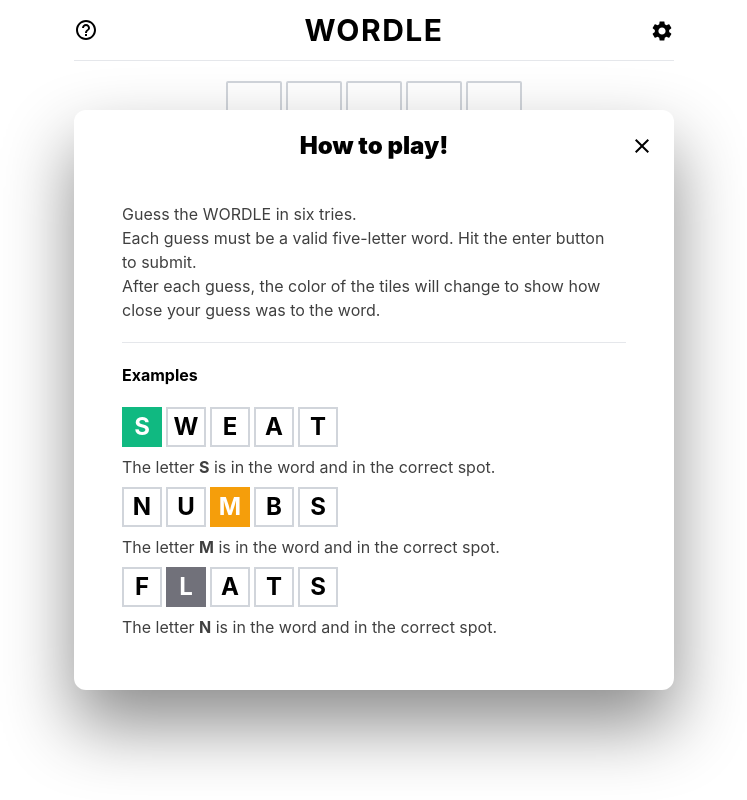
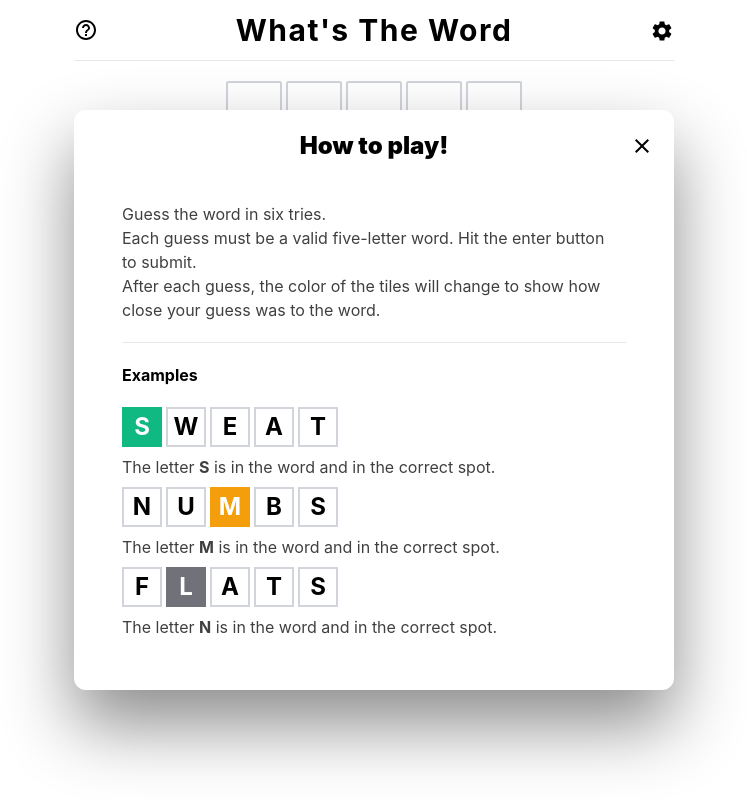
Before and after one commit to cis3296f22/prj-04-whatstheword, a React (Create React App) app: page / in a window 1280 px wide. Both pictures are taken after a click on the icon 352 px from the left and 30 px from the top of the page. Shown: the whole page, without its empty margins (266-1013 px from the left). Built offline with nearby package versions, Linux system fonts and the light colour scheme.

Commit message:
updated name of website

```diff
--- a/package.json
+++ b/package.json
@@ -1,6 +1,6 @@
 {
-  "homepage": "https://MahmoudFettal.github.com/wordle",
-  "name": "wordle",
+  "homepage": "https://github.com/cis3296f22/prj-04-whatstheword",
+  "name": "whats-the-word",
   "version": "0.1.0",
   "private": true,
   "dependencies": {
--- a/public/index.html
+++ b/public/index.html
@@ -2,7 +2,7 @@
 <html lang="en">
   <head>
     <meta charset="utf-8" />
-    <meta name="theme-color" content="#06B64C">
+    <meta name="theme-color" content="#06B64C" />
     <link rel="icon" href="%PUBLIC_URL%/logo.png" />
     <meta name="viewport" content="width=device-width, initial-scale=1" />
     <meta name="theme-color" content="#000000" />
@@ -31,7 +31,7 @@
       href="https://fonts.googleapis.com/css2?family=Outfit:wght@100;200;300;400;500;600;700;800;900&display=swap"
       rel="stylesheet"
     />
-    <title>Wordle</title>
+    <title>What's The Word</title>
   </head>
   <body>
     <noscript>You need to enable JavaScript to run this app.</noscript>
--- a/src/components/Help/index.jsx
+++ b/src/components/Help/index.jsx
@@ -7,7 +7,8 @@
   return (
     <div
       className={
-        "w-8 h-8 sm:w-10 sm:h-10 grid place-items-center p-0 m-0 font-bold text-lg sm:text-2xl " + state
+        "w-8 h-8 sm:w-10 sm:h-10 grid place-items-center p-0 m-0 font-bold text-lg sm:text-2xl " +
+        state
       }
     >
       {props.value}
@@ -19,7 +20,7 @@
   return (
     <>
       <p className="text-left text-sm sm:text-base py-5 font-regular opacity-75 mr-1">
-        Guess the WORDLE in six tries.
+        Guess the word in six tries.
         <br />
         Each guess must be a valid five-letter word. Hit the enter button to
         submit.
--- a/src/components/NavBar/index.jsx
+++ b/src/components/NavBar/index.jsx
@@ -10,8 +10,8 @@
           props.help(true);
         }}
       />
-      <h1 className="text-3xl font-bold tracking-wider">WORDLE</h1>
-      <Settings darkness={props.darkness} dark={props.dark}/>
+      <h1 className="text-3xl font-bold tracking-wider">What's The Word</h1>
+      <Settings darkness={props.darkness} dark={props.dark} />
     </div>
   );
 }
--- a/src/components/Settings/index.jsx
+++ b/src/components/Settings/index.jsx
@@ -4,8 +4,6 @@
 import FormControlLabel from "@mui/material/FormControlLabel";
 import { useState } from "react";
 import { Switch } from "@mui/material";
-import GitHubIcon from "@mui/icons-material/GitHub";
-import TwitterIcon from "@mui/icons-material/Twitter";
 
 function Settings(props) {
   const [anchorEl, setAnchorEl] = useState(null);
@@ -35,14 +33,6 @@
           label="Dark mode"
         />
         <hr />
-        <div className="flex justify-around pt-2">
-          <a className="flex" href="https://github.com/MahmoudFettal/wordle">
-            <GitHubIcon />
-          </a>
-          <a className="flex" href="https://twitter.com/mahmoudfettal">
-            <TwitterIcon />
-          </a>
-        </div>
       </Menu>
     </div>
   );
```
Also changed, not shown: 1 other file (tests, documents, lock files or other folders).
